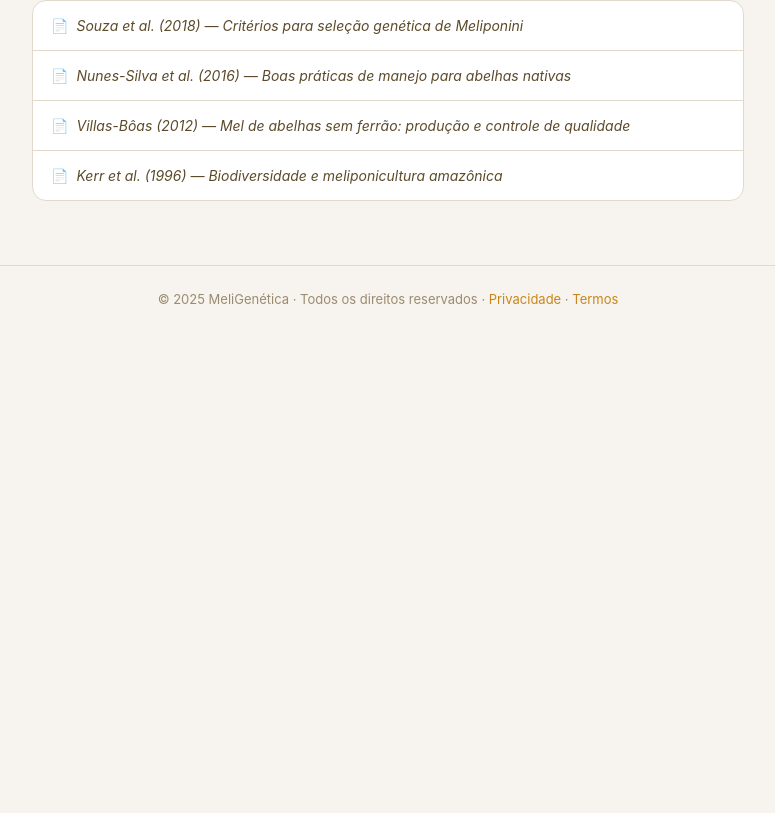
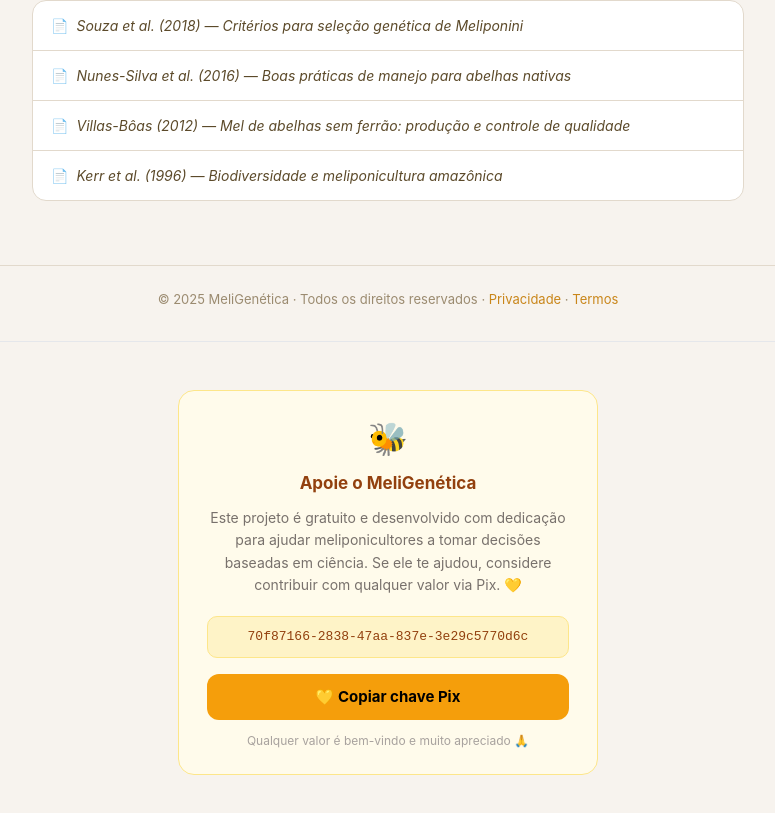
Before and after one commit to Pedrointhebar/meligenetica-web, a Next.js app: page / in a window 1280 px wide. Shown: the part 1770-2583 px from the top of the page, without its empty margins (252-1027 px from the left). Before the commit the page ends 2103 px from the top, so only its background shows below. Built offline with nearby package versions, Linux system fonts and the light colour scheme.

Commit message:
Add Pix support button to landing page and app

```diff
--- a/src/app/app/page.tsx
+++ b/src/app/app/page.tsx
@@ -8,6 +8,7 @@ import {
   Colmeia, CheckIn, ESPECIES,
   currentScore, lastSnap, canSplit, trend, scoreColor, scoreLabel, calcScore,
 } from '@/lib/scoring'
+import PixButton from '@/components/PixButton'
 
 // ─── Hook de dados ─────────────────────────────────────────────────────────────
 function useColmeias(userId: string | undefined) {
@@ -719,6 +720,16 @@ export default function AppPage() {
           onClose={() => setModalColheita(null)}/>
       )}
       {modalNova && <ModalNovaColmeia onSave={addColmeia} onClose={() => setModalNova(false)}/>}
+
+      <div style={{
+        display: 'flex',
+        justifyContent: 'center',
+        padding: '48px 24px 32px',
+        borderTop: '1px solid #e5e7eb',
+        marginTop: 48,
+      }}>
+        <PixButton />
+      </div>
     </div>
   )
 }
--- a/src/app/page.tsx
+++ b/src/app/page.tsx
@@ -1,5 +1,6 @@
 'use client'
 import { useRouter } from 'next/navigation'
+import PixButton from '@/components/PixButton'
 
 export default function LandingPage() {
   const router = useRouter()
@@ -161,6 +162,15 @@ export default function LandingPage() {
         © 2025 MeliGenética · Todos os direitos reservados ·{' '}
         <a href="/privacidade" style={{ color: 'var(--amber)' }}>Privacidade</a> ·{' '}
         <a href="/termos" style={{ color: 'var(--amber)' }}>Termos</a>
+        <div style={{
+          display: 'flex',
+          justifyContent: 'center',
+          padding: '48px 24px',
+          borderTop: '1px solid #e5e7eb',
+          marginTop: 32,
+        }}>
+          <PixButton />
+        </div>
       </footer>
     </div>
   )
--- /dev/null
+++ b/src/components/PixButton.tsx
@@ -0,0 +1,90 @@
+'use client'
+
+import { useState } from 'react'
+
+const CHAVE_PIX = '70f87166-2838-47aa-837e-3e29c5770d6c'
+
+export default function PixButton() {
+  const [copiado, setCopiado] = useState(false)
+
+  const copiar = async () => {
+    await navigator.clipboard.writeText(CHAVE_PIX)
+    setCopiado(true)
+    setTimeout(() => setCopiado(false), 3000)
+  }
+
+  return (
+    <div style={{
+      background: '#fffbeb',
+      border: '1.5px solid #fde68a',
+      borderRadius: 16,
+      padding: '24px 28px',
+      maxWidth: 420,
+      textAlign: 'center',
+    }}>
+      <div style={{ fontSize: 32, marginBottom: 8 }}>🐝</div>
+
+      <h3 style={{
+        fontSize: 17,
+        fontWeight: 700,
+        color: '#92400e',
+        margin: '0 0 10px',
+      }}>
+        Apoie o MeliGenética
+      </h3>
+
+      <p style={{
+        fontSize: 14,
+        color: '#78716c',
+        lineHeight: 1.6,
+        margin: '0 0 20px',
+      }}>
+        Este projeto é gratuito e desenvolvido com dedicação para ajudar
+        meliponicultores a tomar decisões baseadas em ciência. Se ele
+        te ajudou, considere contribuir com qualquer valor via Pix. 💛
+      </p>
+
+      {/* Chave Pix visível */}
+      <div style={{
+        background: '#fef3c7',
+        border: '1px solid #fde68a',
+        borderRadius: 10,
+        padding: '10px 16px',
+        marginBottom: 16,
+        fontFamily: 'monospace',
+        fontSize: 13,
+        color: '#92400e',
+        wordBreak: 'break-all',
+      }}>
+        {CHAVE_PIX}
+      </div>
+
+      <button
+        onClick={copiar}
+        style={{
+          background: copiado ? '#16a34a' : '#f59e0b',
+          color: copiado ? 'white' : 'black',
+          border: 'none',
+          borderRadius: 12,
+          padding: '12px 28px',
+          fontSize: 15,
+          fontWeight: 700,
+          cursor: 'pointer',
+          transition: 'all 0.2s',
+          width: '100%',
+        }}
+      >
+        {copiado ? '✅ Chave copiada!' : '💛 Copiar chave Pix'}
+      </button>
+
+      <p style={{
+        fontSize: 12,
+        color: '#a8a29e',
+        marginTop: 12,
+        marginBottom: 0,
+      }}>
+        Qualquer valor é bem-vindo e muito apreciado 🙏
+      </p>
+    </div>
+  )
+}
```
Also changed, not shown: tsconfig.json (+26 -6 lines).
